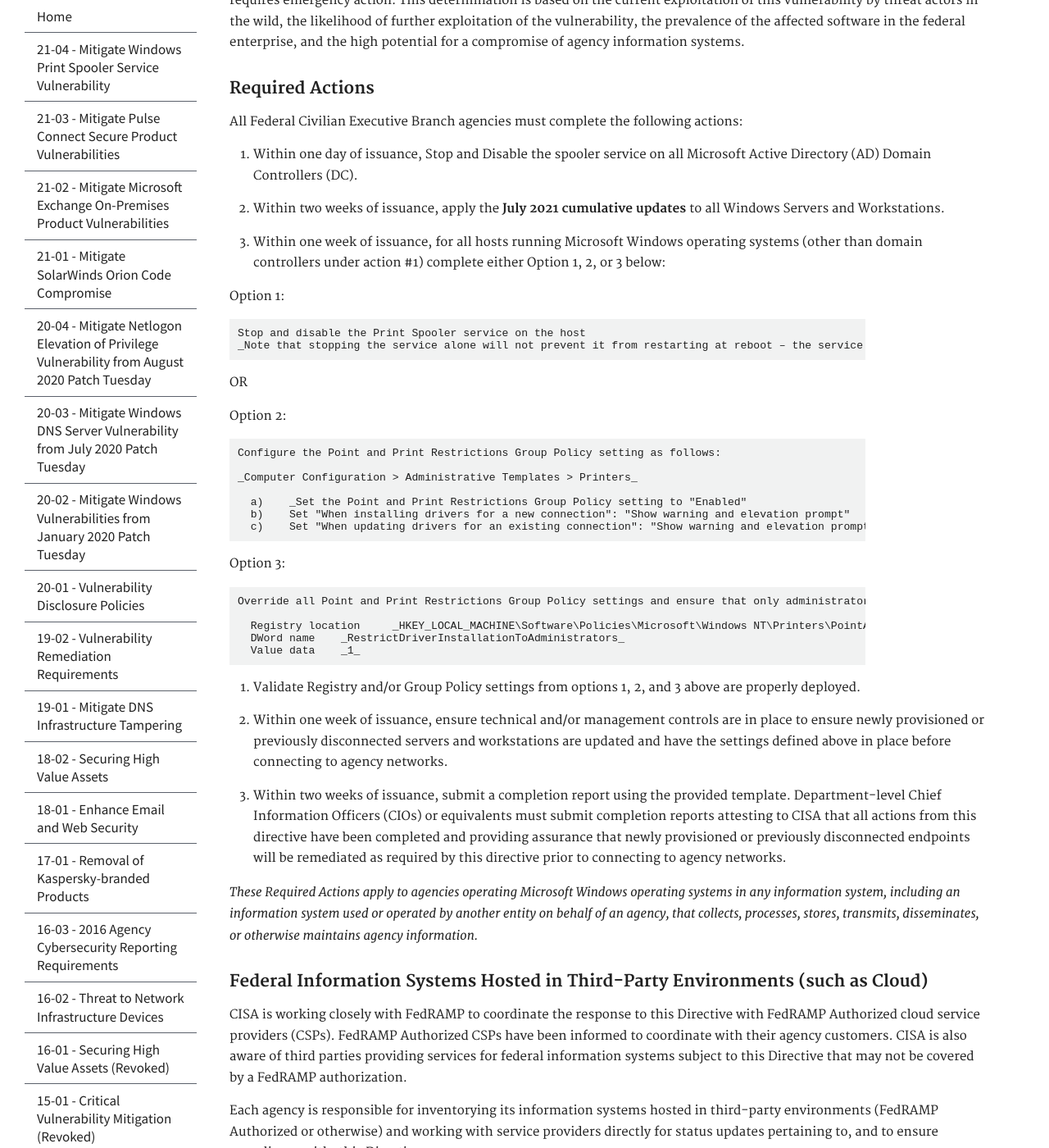
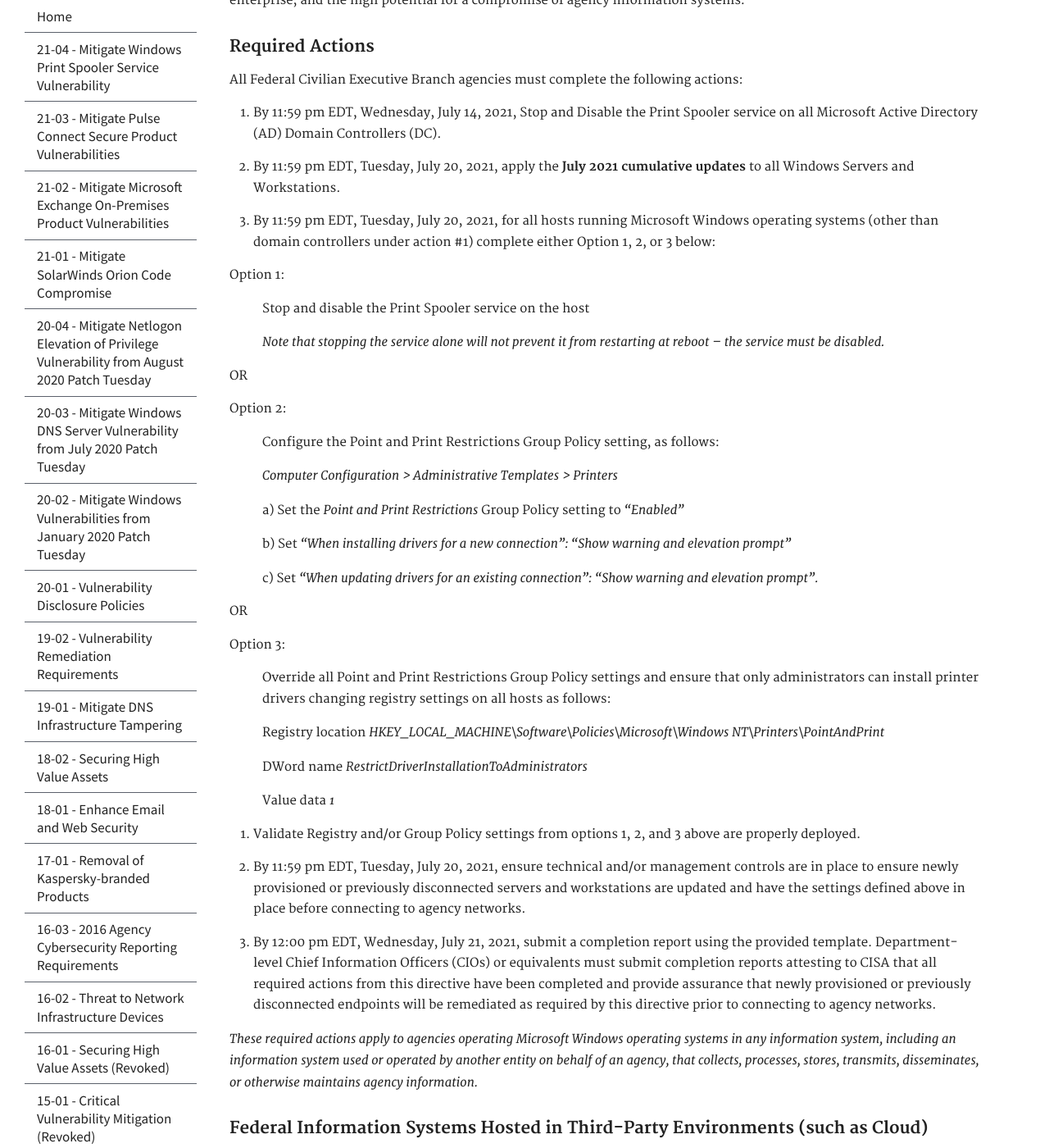
Before and after one commit to cisagov/cyber.dhs.gov, a Jekyll site: the page built from pages/ed-21-04.md, in a window 1280 px wide and 1400 px high, scrolled down 1179 px. Shown: the whole window at 82% size. Built offline with Jekyll 4.4.1, drawn with Linux system fonts in a browser that asks for light colours; some of the changed text lies outside the part shown.

Commit message:
Updating ED Language

```diff
--- a/pages/ed-21-04.md
+++ b/pages/ed-21-04.md
@@ -29,73 +29,81 @@ This page contains a web-friendly version of the Cybersecurity and Infrastructur
 - - -
 
 ### Background
-CISA has become aware of active exploitation, by multiple threat actors, of a vulnerability ([CVE-2021-34527](https://msrc.microsoft.com/update-guide/vulnerability/CVE-2021-34527)) in the Microsoft Windows Print Spooler service. Exploitation of the vulnerability allows an attacker to remotely execute code with system level privileges enabling a threat actor to   quickly compromise the entire identity infrastructure of a targeted organization. The Microsoft Print Spooler service improperly performs privileged file operations and fails to restrict access to functionality that allows users to add printers and related drivers, which allows a remote authenticated attacker to execute arbitrary code with SYSTEM privileges on a vulnerable system. CISA has validated various proofs of concept and is concerned that left unmitigated, exploitation of this vulnerability may lead to full system compromise of agency networks.
+CISA has become aware of active exploitation, by multiple threat actors, of a vulnerability ([CVE-2021-34527](https://msrc.microsoft.com/update-guide/vulnerability/CVE-2021-34527)) in the Microsoft Windows Print Spooler service. Exploitation of the vulnerability allows an attacker to remotely execute code with system level privileges enabling a threat actor to quickly compromise the entire identity infrastructure of a targeted organization.
 
-The Microsoft Print Spooler service improperly performs privileged file operations and fails to restrict access to functionality that allows users to add printers and related drivers, which allows a remote authenticated attacker to execute arbitrary code with SYSTEM privileges on a vulnerable system. CISA has validated various proofs of concept and is concerned that left unmitigated, exploitation of this vulnerability may lead to full system compromise of agency networks.
+The Microsoft Print Spooler service improperly performs privileged file operations and fails to restrict access to functionality that allows users to add printers and related drivers, which in turn allows a remote authenticated attacker to execute arbitrary code with SYSTEM privileges on a vulnerable system. CISA has validated various proofs of concept and is concerned that exploitation of this vulnerability may lead to full system compromise of agency networks if left unmitigated.
 
 CISA has determined that this vulnerability poses an unacceptable risk to Federal Civilian Executive Branch agencies and requires emergency action. This determination is based on the current exploitation of this vulnerability by threat actors in the wild, the likelihood of further exploitation of the vulnerability, the prevalence of the affected software in the federal enterprise, and the high potential for a compromise of agency information systems.
 
 ### Required Actions
 All Federal Civilian Executive Branch agencies must complete the following actions:
-1.	Within one day of issuance, Stop and Disable the spooler service on all Microsoft Active Directory (AD) Domain Controllers (DC).
 
-2.	Within two weeks of issuance, apply the **July 2021 cumulative updates** to all Windows Servers and Workstations.
+1.	By 11:59 pm EDT, Wednesday, July 14, 2021, Stop and Disable the Print Spooler service on all Microsoft Active Directory (AD) Domain Controllers (DC).
 
-3.	Within one week of issuance, for all hosts running Microsoft Windows operating systems (other than domain controllers under action #1) complete either Option 1, 2, or 3 below:
+2.	By 11:59 pm EDT, Tuesday, July 20, 2021, apply the **July 2021 cumulative updates** to all Windows Servers and Workstations.
+
+3.	By 11:59 pm EDT, Tuesday, July 20, 2021, for all hosts running Microsoft Windows operating systems (other than domain controllers under action #1) complete either Option 1, 2, or 3 below:
 
   Option 1:
 
-    Stop and disable the Print Spooler service on the host
-    _Note that stopping the service alone will not prevent it from restarting at reboot – the service must be disabled._
+   > Stop and disable the Print Spooler service on the host
+   >
+   > _Note that stopping the service alone will not prevent it from restarting at reboot – the service must be disabled._
 
   OR
 
   Option 2:
 
-    Configure the Point and Print Restrictions Group Policy setting as follows:
+   >  Configure the Point and Print Restrictions Group Policy setting, as follows:
 
-    _Computer Configuration > Administrative Templates > Printers_
+   >  _Computer Configuration > Administrative Templates > Printers_
 
-      a)	_Set the Point and Print Restrictions Group Policy setting to "Enabled"
-      b)	Set "When installing drivers for a new connection": "Show warning and elevation prompt"
-      c)	Set "When updating drivers for an existing connection": "Show warning and elevation prompt"._
+   >  a)	Set the _Point and Print Restrictions_ Group Policy setting to _"Enabled"_
+   >
+   >  b)	Set _"When installing drivers for a new connection": "Show warning and elevation prompt"_
+   >
+   >  c)	Set _"When updating drivers for an existing connection": "Show warning and elevation prompt"._
+
+  OR
 
   Option 3:
 
-    Override all Point and Print Restrictions Group Policy settings and ensure that only administrators can install printer drivers on a print server by changing registry settings on all hosts as follows:
+>    Override all Point and Print Restrictions Group Policy settings and ensure that only administrators can install printer drivers changing registry settings on all hosts as follows:
 
-      Registry location	_HKEY_LOCAL_MACHINE\Software\Policies\Microsoft\Windows NT\Printers\PointAndPrint_
-      DWord name	_RestrictDriverInstallationToAdministrators_
-      Value data	_1_
+  >   Registry location	  _HKEY_LOCAL_MACHINE\Software\Policies\Microsoft\Windows NT\Printers\PointAndPrint_
+
+  >   DWord name	        _RestrictDriverInstallationToAdministrators_
+
+  >   Value data	        _1_
 
 4.	Validate Registry and/or Group Policy settings from options 1, 2, and 3 above are properly deployed.
 
-5.	Within one week of issuance, ensure technical and/or management controls are in place to ensure newly provisioned or previously disconnected servers and workstations are updated and have the settings defined above in place before connecting to agency networks.
+5.	By 11:59 pm EDT, Tuesday, July 20, 2021, ensure technical and/or management controls are in place to ensure newly provisioned or previously disconnected servers and workstations are updated and have the settings defined above in place before connecting to agency networks.
 
-6.	Within two weeks of issuance, submit a completion report using the provided template. Department-level Chief Information Officers (CIOs) or equivalents must submit completion reports attesting to CISA that all actions from this directive have been completed and providing assurance that newly provisioned or previously disconnected endpoints will be remediated as required by this directive prior to connecting to agency networks.
+6.	By 12:00 pm EDT, Wednesday, July 21, 2021, submit a completion report using the provided template. Department-level Chief Information Officers (CIOs) or equivalents must submit completion reports attesting to CISA that all required actions from this directive have been completed and provide assurance that newly provisioned or previously disconnected endpoints will be remediated as required by this directive prior to connecting to agency networks.
 
-_These Required Actions apply to agencies operating Microsoft Windows operating systems in any information system, including an information system used or operated by another entity on behalf of an agency, that collects, processes, stores, transmits, disseminates, or otherwise maintains agency information._
+_These required actions apply to agencies operating Microsoft Windows operating systems in any information system, including an information system used or operated by another entity on behalf of an agency, that collects, processes, stores, transmits, disseminates, or otherwise maintains agency information._
 
 ### Federal Information Systems Hosted in Third-Party Environments (such as Cloud)
 CISA is working closely with FedRAMP to coordinate the response to this Directive with FedRAMP Authorized cloud service providers (CSPs). FedRAMP Authorized CSPs have been informed to coordinate with their agency customers. CISA is also aware of third parties providing services for federal information systems subject to this Directive that may not be covered by a FedRAMP authorization.
 
-Each agency is responsible for inventorying its information systems hosted in third-party environments (FedRAMP Authorized or otherwise) and working with service providers directly for status updates pertaining to, and to ensure compliance with, this Directive.
+Each agency is responsible for maintaining an inventory of its information systems hosted in third-party environments (FedRAMP Authorized or otherwise) and working with service providers directly for status updates pertaining to, and to ensure compliance with, this Directive.
 
 For reporting purposes, if instances of affected versions have been found in a third-party environment, reporting obligations will vary based on whether the provider is another federal agency or a commercial provider.
 
 If the affected third-party service provider is another federal entity, the provider agency itself is responsible for reporting status to CISA and the customer agency does not have any further reporting obligation.
 
-If the affected third-party service provider is a commercial provider (FedRAMP Authorized or otherwise), the service provider must report  the status of affected endpoints to the customer agency
+If the affected third-party service provider is a commercial provider (FedRAMP Authorized or otherwise), the service provider must report the status of affected endpoints to the customer agency. Agencies remain responsible for engaging their service providers directly, as needed, to ensure compliance with this Directive.
 
 All other provisions specified in this Directive remain applicable.
 
 ### CISA Actions
-- CISA will continue to work with our partners to monitor for active exploitation associated with these vulnerabilities, and notify agencies and provide additional guidance, as appropriate.
-- CISA will provide technical assistance to agencies without internal capabilities to comply with this Directive.
+- CISA will continue to work with our partners to monitor for active exploitation associated with these vulnerabilities and will notify agencies and provide additional guidance, as appropriate.
+- CISA will provide technical assistance to agencies who are without internal capabilities sufficient to comply with this Directive.
 - By September 15, 2021, CISA will provide a report to the Secretary of Homeland Security and the Director of the Office of Management and Budget (OMB) identifying cross-agency status and outstanding issues.
 
 ### Duration
-This Emergency Directive remains in effect until all agencies operating Microsoft Windows have applied forthcoming patches that resolve all currently exploited vulnerabilities or the Directive is terminated through other appropriate action.
+This Emergency Directive remains in effect until all agencies operating Microsoft Windows have performed all required actions from this Directive or the Directive is terminated through other appropriate action.
 
 ### Additional Information
 Visit [https://cyber.dhs.gov/](https://cyber.dhs.gov/) or contact the following for:
```
Also changed, not shown: other parts of pages/ed-21-04.md (+1 -1 lines).
